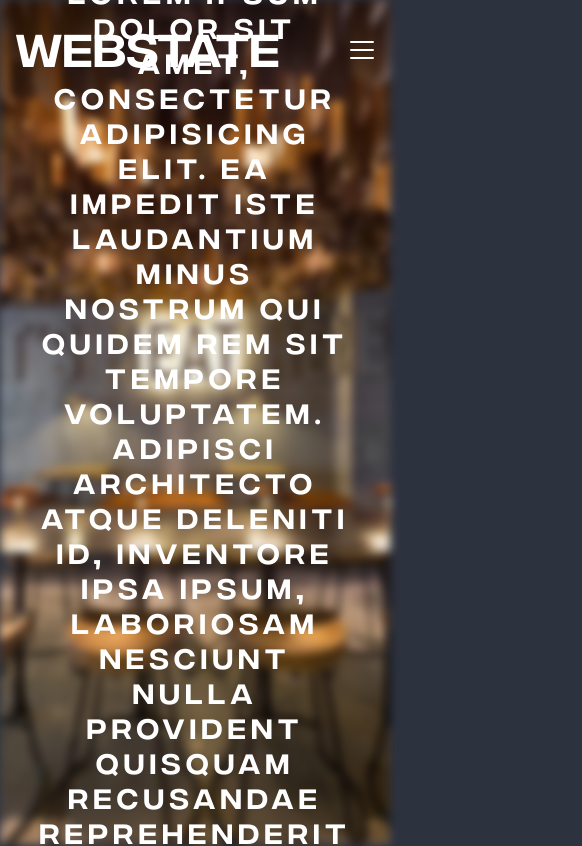
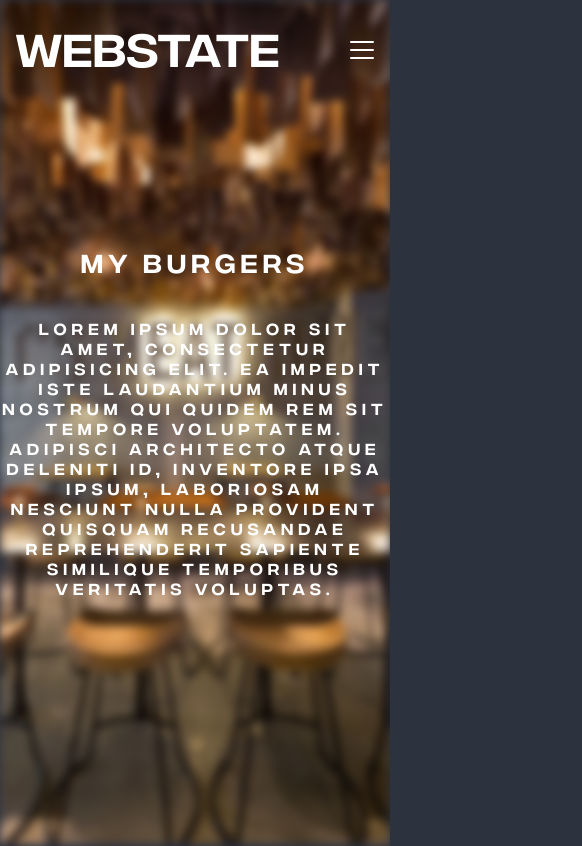
Before and after one commit to webstateua/landing, a Vue app: page / in a window 390 px wide. Shown: the top 846 px of the page, 582 px wide, since content can reach past the window. Built offline with nearby package versions, Linux system fonts and the light colour scheme.

Commit message:
added mobile fonts size

```diff
--- a/src/components/sections/VSectionMultiBlocks.vue
+++ b/src/components/sections/VSectionMultiBlocks.vue
@@ -97,4 +97,15 @@ const props = defineProps({
   }
 }
 
+@media (max-width: 900px) {
+
+  .multi-blocks-wrapper {
+
+    &__contents {
+      justify-content: center;
+      flex-wrap: wrap;
+    }
+  }
+}
+
 </style>
--- a/src/components/sections/VSectionTitle.vue
+++ b/src/components/sections/VSectionTitle.vue
@@ -33,8 +33,6 @@ const props = defineProps({
   flex-direction: column;
   box-sizing: border-box;
   position: relative;
-  //padding: 200px 20%;
-  //background: url("@/assets/images/burger.webp") no-repeat 50% 0/cover;
 
   &-background {
     height: 100vh;
@@ -49,6 +47,7 @@ const props = defineProps({
   }
 
   &-title {
+    width: min(500px, 100%);
     position: absolute;
     top: 50%;
     left: 50%;
@@ -69,4 +68,20 @@ const props = defineProps({
   }
 }
 
+@media (max-width: 900px) {
+  .section {
+
+    &-title {
+
+      &__title {
+        font-size: 26px;
+      }
+
+      &__description {
+        font-size: 16px;
+      }
+    }
+  }
+}
+
 </style>
```
